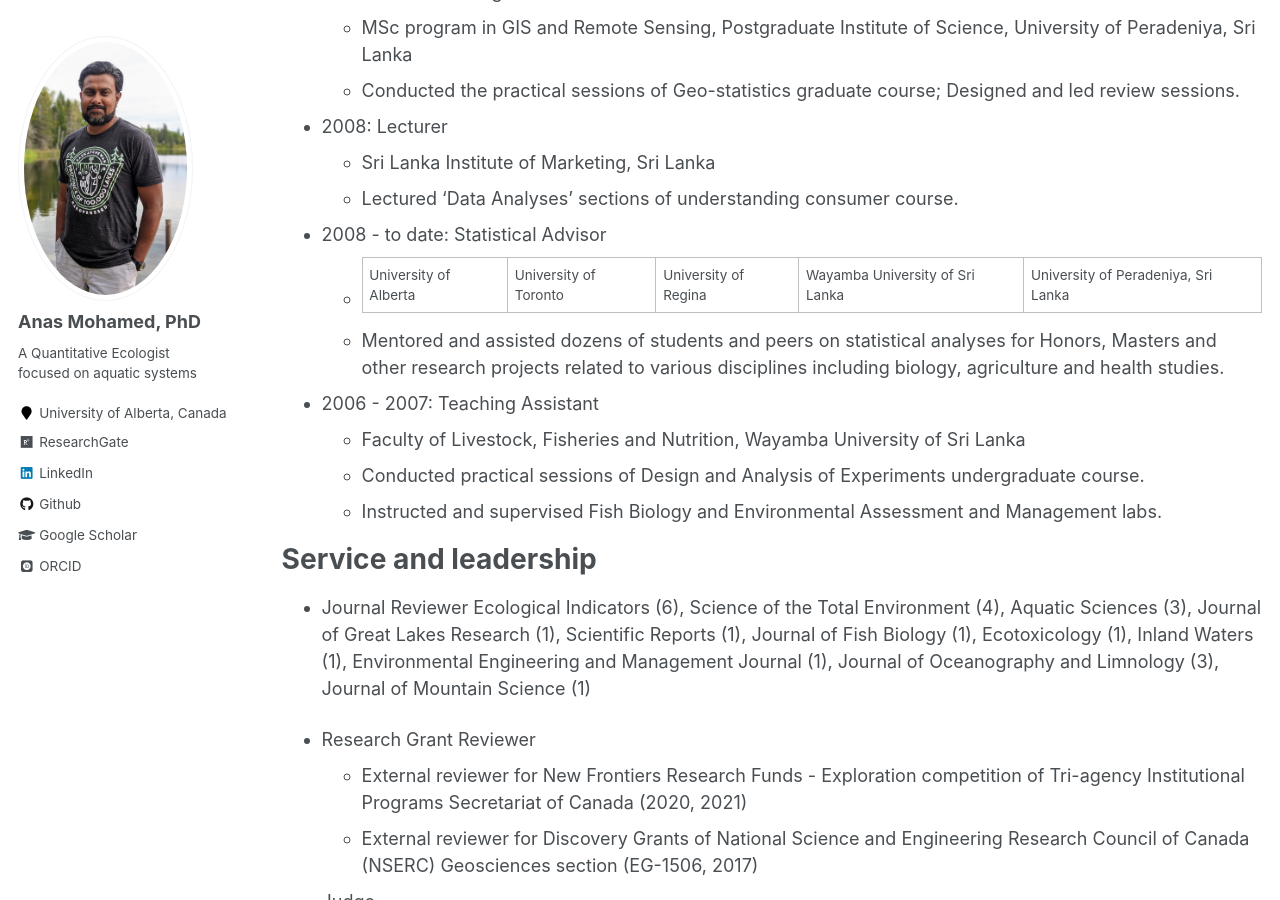
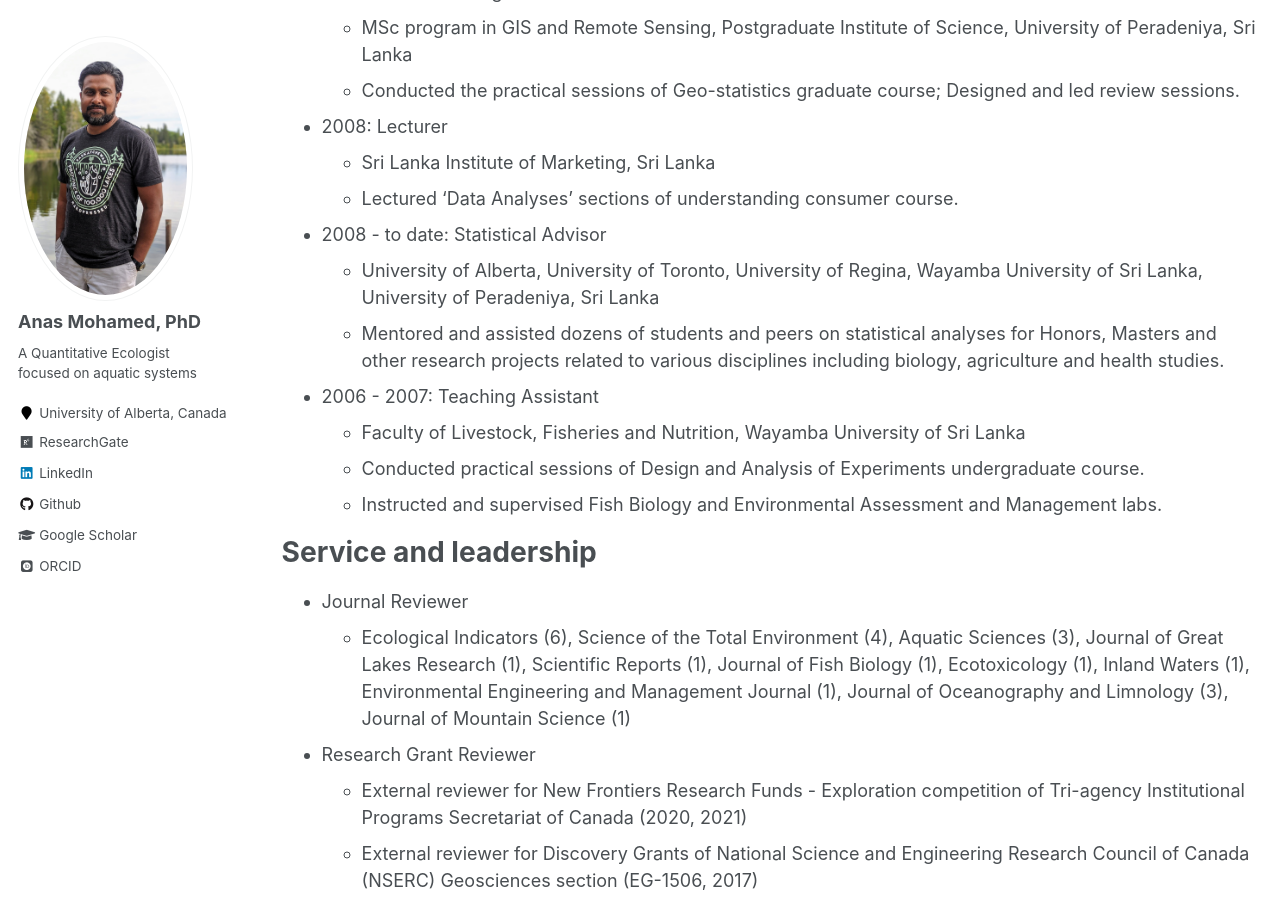
Before and after one commit to AnasMUM/AnasMUM.github.io, a Jekyll site: the page built from _pages/cv.md, in a window 1280 px wide and 900 px high, scrolled down 7437 px. Built offline with Jekyll 4.4.1, drawn with Linux system fonts in a browser that asks for light colours; some web fonts are replaced; some of the changed text lies outside the part shown.

Commit message:
Update cv.md

```diff
--- a/_pages/cv.md
+++ b/_pages/cv.md
@@ -142,7 +142,7 @@ Teaching & Mentoring
   * Lectured ‘Data Analyses’ sections of understanding consumer course.
 
 * 2008 - to date: Statistical Advisor
-  * University of Alberta | University of Toronto | University of Regina | Wayamba University of Sri Lanka | University of Peradeniya, Sri Lanka
+  * University of Alberta, University of Toronto, University of Regina, Wayamba University of Sri Lanka, University of Peradeniya, Sri Lanka
   * Mentored and assisted dozens of students and peers on statistical analyses for Honors, Masters and other research projects related to various disciplines             including biology, agriculture and health studies.
 
 
@@ -154,7 +154,7 @@ Teaching & Mentoring
 Service and leadership
 ======
 * Journal Reviewer
-  Ecological Indicators (6), Science of the Total Environment (4), Aquatic Sciences (3), Journal of Great Lakes Research (1), Scientific Reports (1), Journal of Fish   Biology (1), Ecotoxicology (1), Inland Waters (1), Environmental Engineering and Management Journal (1), Journal of Oceanography and Limnology (3), Journal of         Mountain Science (1)
+  * Ecological Indicators (6), Science of the Total Environment (4), Aquatic Sciences (3), Journal of Great Lakes Research (1), Scientific Reports (1),                   Journal of Fish Biology (1), Ecotoxicology (1), Inland Waters (1), Environmental Engineering and Management Journal (1),                                               Journal of Oceanography and Limnology (3), Journal of Mountain Science (1)
 
 * Research Grant Reviewer
   * External reviewer for New Frontiers Research Funds - Exploration competition of Tri-agency Institutional Programs Secretariat of Canada (2020, 2021)
```
Also changed, not shown: other parts of _pages/cv.md (+1 -1 lines).
